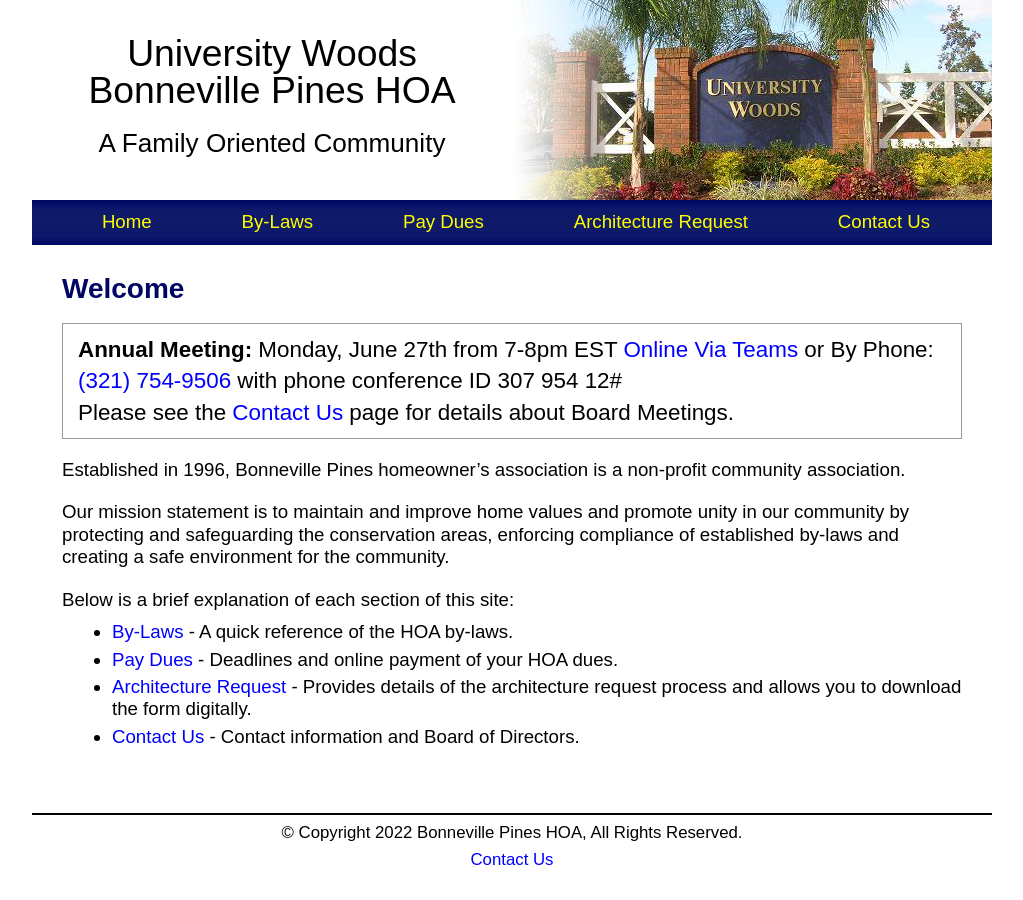
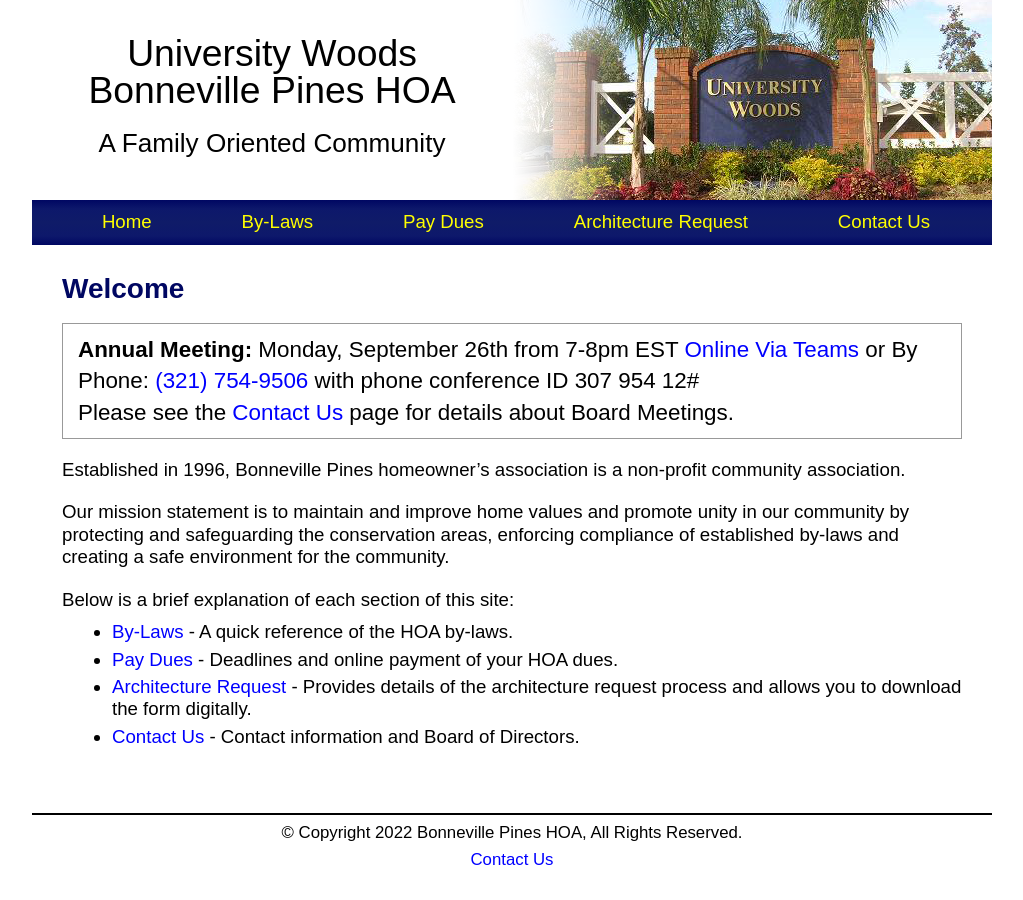
Before and after one commit to bphoa/website, a Jekyll site: the page built from index.md, in a window 1280 px wide. Shown: the whole page, without its empty margins (128-1151 px from the left). Built offline with Jekyll 4.4.1, drawn with Linux system fonts in a browser that asks for light colours.

Commit message:
Update board meeting for September

```diff
--- a/index.md
+++ b/index.md
@@ -3,7 +3,7 @@
 title: Welcome
 ---
 
-**Annual Meeting:** Monday, June 27th from 7-8pm EST [Online Via Teams](https://teams.microsoft.com/l/meetup-join/19%3ameeting_MmY4ZGY3MWQtODYzZS00YjAzLTlmNDAtYzc4MTU5OWUyMTUx%40thread.v2/0?context=%7b%22Tid%22%3a%22a1cf3136-ea50-4354-ad39-345d96aeab4c%22%2c%22Oid%22%3a%22f0ada0c0-6bc6-494a-94e2-e93bbd59498c%22%7d) or By Phone: <a href="tel:+13217549506">(321) 754-9506</a> with phone conference ID 307 954 12# \\
+**Annual Meeting:** Monday, September 26th from 7-8pm EST [Online Via Teams](https://teams.microsoft.com/l/meetup-join/19%3ameeting_MmY4ZGY3MWQtODYzZS00YjAzLTlmNDAtYzc4MTU5OWUyMTUx%40thread.v2/0?context=%7b%22Tid%22%3a%22a1cf3136-ea50-4354-ad39-345d96aeab4c%22%2c%22Oid%22%3a%22f0ada0c0-6bc6-494a-94e2-e93bbd59498c%22%7d) or By Phone: <a href="tel:+13217549506">(321) 754-9506</a> with phone conference ID 307 954 12# \\
 Please see the [Contact Us](contact) page for details about Board Meetings.
 {: .alert}
 
```
